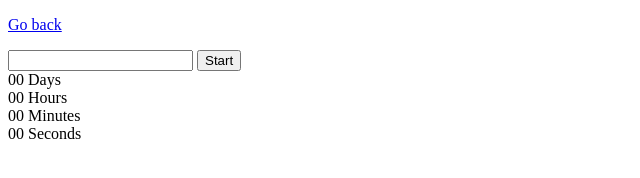
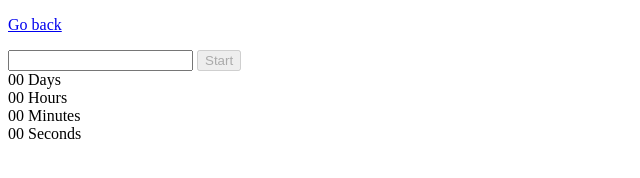
Before and after one commit to MihajloGerbach/goit-js-hw-009, a plain HTML site: page 02-timer.html in a window 1280 px wide. Shown: the full height of the page, 0-640 px from the left. Drawn offline with Linux system fonts and the light colour scheme.

Commit message:
Deploying to gh-pages from @ MihajloGerbach/goit-js-hw-009@05690770defe96150f9f1997be7016e3df7df5c5 🚀

```diff
--- a/02-timer.html
+++ b/02-timer.html
@@ -1 +1 @@
-<!DOCTYPE html><html lang="en"><head><script type="module" src="/goit-js-hw-009/02-timer.6a89e379.js"></script><script nomodule="" defer src="/goit-js-hw-009/02-timer.a9b4d4ec.js"></script><meta charset="utf-8"><meta name="viewport" content="width=device-width, initial-scale=1.0"><title>Countdown timer</title><link rel="stylesheet" href="/goit-js-hw-009/01-color-switcher.a5e820d1.css"></head><body> <p><a href="/goit-js-hw-009/index.html">Go back</a></p> <input type="text" id="datetime-picker"> <button type="button" data-start="">Start</button> <div class="timer"> <div class="field"> <span class="value" data-days="">00</span> <span class="label">Days</span> </div> <div class="field"> <span class="value" data-hours="">00</span> <span class="label">Hours</span> </div> <div class="field"> <span class="value" data-minutes="">00</span> <span class="label">Minutes</span> </div> <div class="field"> <span class="value" data-seconds="">00</span> <span class="label">Seconds</span> </div> </div> <script src="/goit-js-hw-009/02-timer.01b505e8.js" type="module"></script><script src="/goit-js-hw-009/02-timer.85ca2f5f.js" nomodule="" defer></script> </body></html>
+<!DOCTYPE html><html lang="en"><head><script type="module" src="/goit-js-hw-009/02-timer.6a89e379.js"></script><script nomodule="" defer src="/goit-js-hw-009/02-timer.a9b4d4ec.js"></script><meta charset="utf-8"><meta name="viewport" content="width=device-width, initial-scale=1.0"><title>Countdown timer</title><link rel="stylesheet" href="/goit-js-hw-009/01-color-switcher.a5e820d1.css"></head><body> <p><a href="/goit-js-hw-009/index.html">Go back</a></p> <input type="text" id="datetime-picker"> <button disabled type="button" data-start="">Start</button> <div class="timer"> <div class="field"> <span class="value" data-days="">00</span> <span class="label">Days</span> </div> <div class="field"> <span class="value" data-hours="">00</span> <span class="label">Hours</span> </div> <div class="field"> <span class="value" data-minutes="">00</span> <span class="label">Minutes</span> </div> <div class="field"> <span class="value" data-seconds="">00</span> <span class="label">Seconds</span> </div> </div> <script src="/goit-js-hw-009/02-timer.01b505e8.js" type="module"></script><script src="/goit-js-hw-009/02-timer.85ca2f5f.js" nomodule="" defer></script> </body></html>
```
Also changed, not shown: 1 other file.
